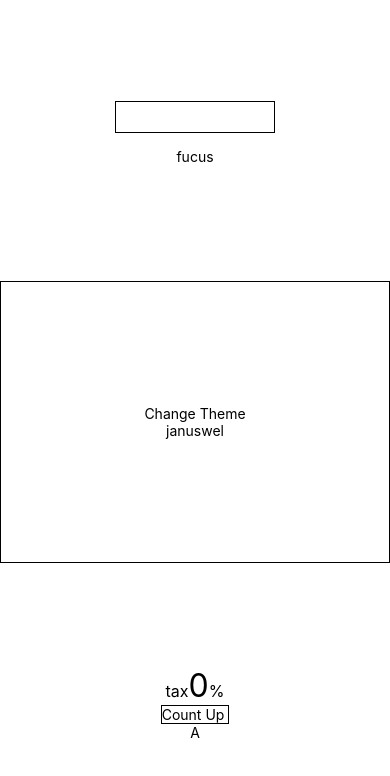
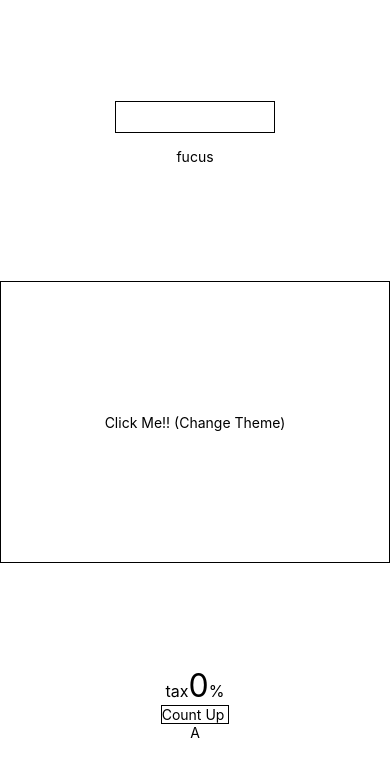
Before and after one commit to hirokoji/dojo, a React Native app in the folder ReactNative/book/MyApp/: screen / in a window 390 px wide. Shown: the top 776 px of the page. Built offline with nearby package versions, Linux system fonts and the light colour scheme.

Commit message:
Update context sample on React Native

```diff
--- a/ReactNative/book/MyApp/App.tsx
+++ b/ReactNative/book/MyApp/App.tsx
@@ -23,26 +23,17 @@ const App = () => {
     const [theme, setTheme] = React.useState(lightTheme);
 
     const ContextSample = () => {
-        const styles = StyleSheet.create({
-            box: {
-                flex: 1,
-                borderWidth: 1,
-                justifyContent: "center",
-                alignItems: "center",
-            },
-        });
 
         return (
-            <View style={styles.box}>
+            <View style={theme.containers}>
                 <Text
                     onPress={() =>
                         setTheme(theme === lightTheme ? darkTheme : lightTheme)
                     }
                     style={theme.label}
                 >
-                    Change Theme
+                    Click Me!! (Change Theme)
                 </Text>
-                <Profile name="januswel"/>
 
             </View>
         );
--- a/ReactNative/book/MyApp/samples/ThemeContext.tsx
+++ b/ReactNative/book/MyApp/samples/ThemeContext.tsx
@@ -8,6 +8,7 @@ export const lightTheme = StyleSheet.create({
         alignItems: 'center',
         backgroundColor: 'white',
         color: 'black',
+        borderWidth: 1,
     },
     label: {
         backgroundColor: 'white',
@@ -22,6 +23,7 @@ export const darkTheme = StyleSheet.create({
         alignItems: 'center',
         backgroundColor: 'black',
         color: 'white',
+        borderWidth: 1,
     },
     label: {
         backgroundColor: 'black',
```
